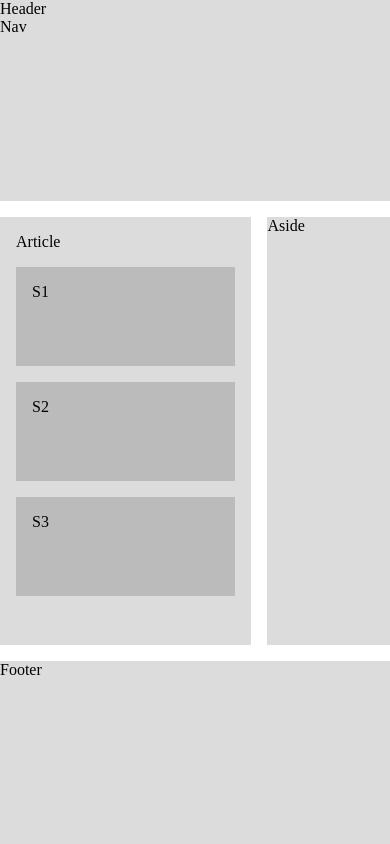
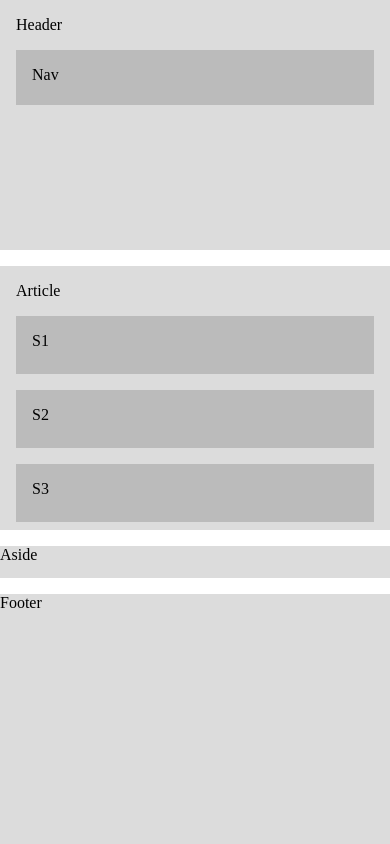
Before and after one commit to adrianhelllo/ikt_grid_layouts, a plain HTML site: page index2.html in a window 390 px wide. Drawn offline with Linux system fonts and the light colour scheme.

Commit message:
2nd layout responsive

```diff
--- a/index2.css
+++ b/index2.css
@@ -9,6 +9,7 @@ main {
     grid-template-areas: "h h h"
                         "a a as"
                         "f f f";
+    grid-template-rows: 250px 1fr 250px;
     gap: 1rem;
     height: 100%
 }
@@ -17,7 +18,7 @@ body {
     height: 100vh;
 }
 
-section {
+section, nav {
     padding: 1rem;
     background-color: #bbb;
     margin: 1rem 0;
@@ -28,7 +29,19 @@ main > * {
     background-color: gainsboro;
 }
 
-header { grid-area: h }
+header { grid-area: h; padding: 1rem; }
 article { grid-area: a; padding: 1rem; }
 aside { grid-area: as }
 footer { grid-area: f }
+
+@media screen and (max-width: 980px) {
+    main {
+        grid-template-areas: "h"
+                            "a"
+                            "as"
+                            "f";
+        grid-template-rows: 250px repeat(2, 1fr) 250px;
+    }
+
+
+}
```
